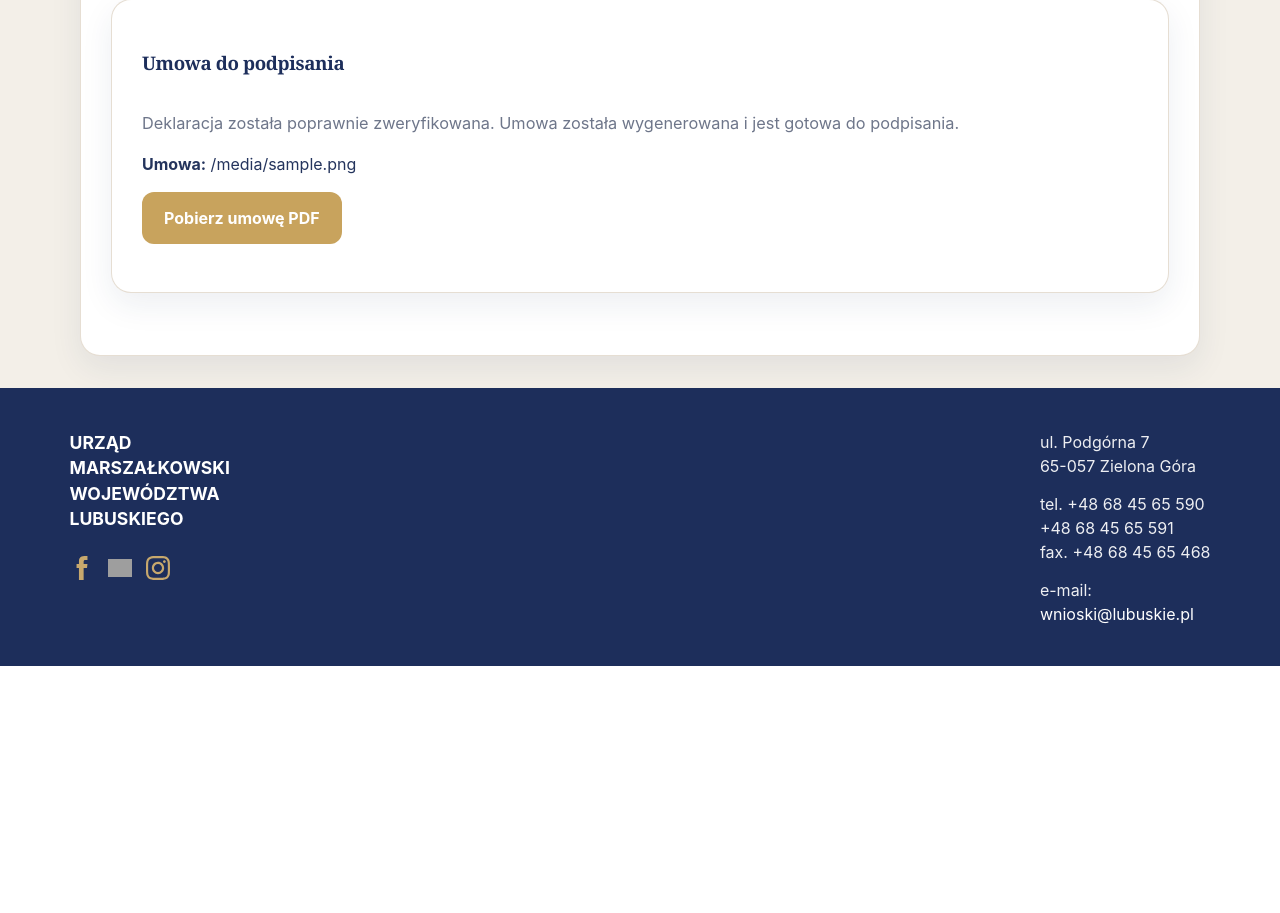
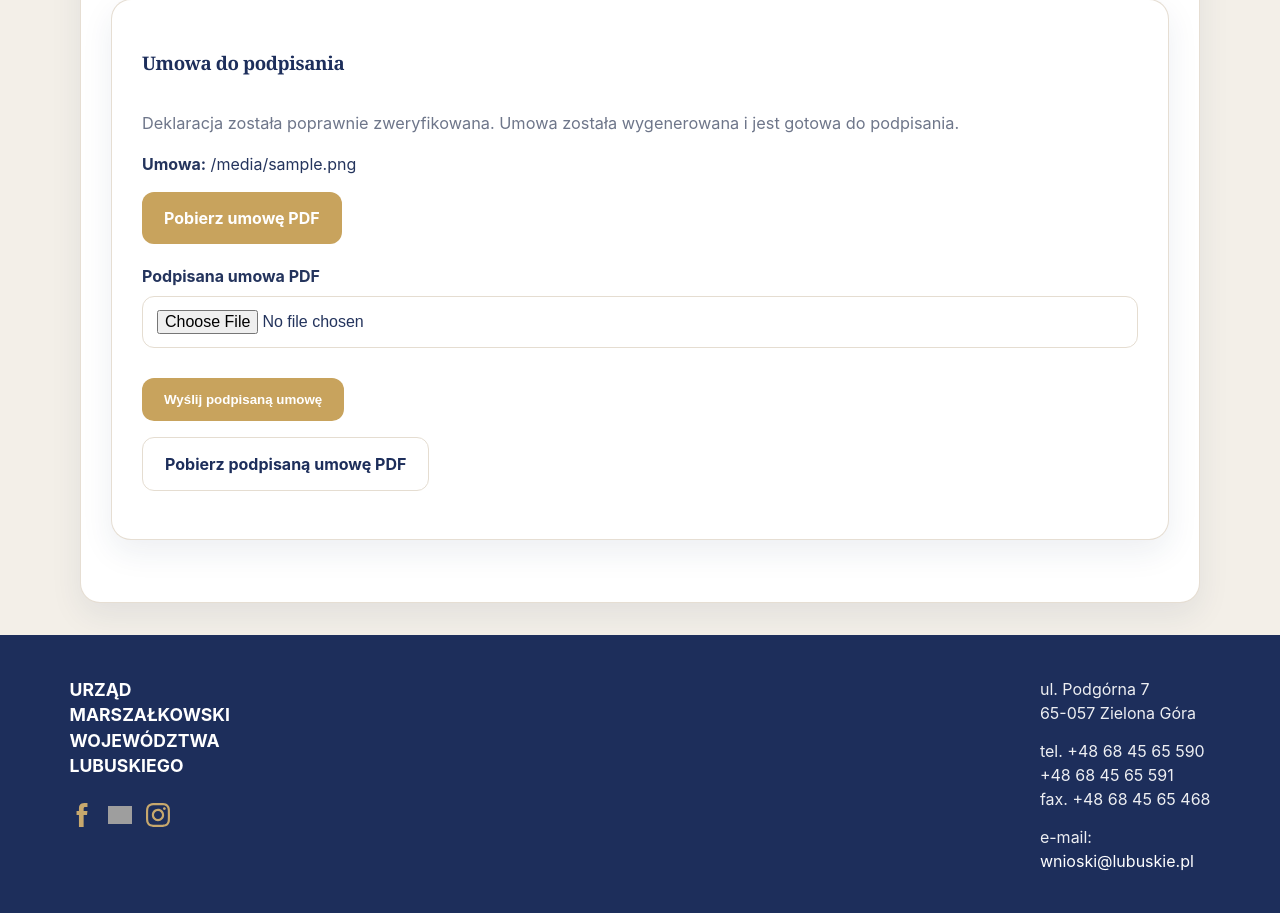
Before and after one commit to Bl4ckBend3r/dynamic-qualified-signature-form, a Flask app: template templates/documents_to_sign.html in a window 1280 px wide. Shown: the part 1106-2019 px from the top of the page. Before the commit the page ends 1772 px from the top, so only its background shows below. Run offline with Flask 3, Linux system fonts and the light colour scheme; the template is opened without the code that fills it: most values are stand-ins (such as "Sample title", 1, 10 or a date in 2020); grey boxes are pictures that could not be loaded.

Commit message:
Add signed agreement upload form to signing page

```diff
--- a/templates/documents_to_sign.html
+++ b/templates/documents_to_sign.html
@@ -132,6 +132,51 @@
                             </a>
                         </div>
                     {% endif %}
+
+                    {% if result.agreement_upload_url %}
+                        <form
+                            method="post"
+                            action="{{ result.agreement_upload_url }}"
+                            enctype="multipart/form-data"
+                            class="dynamic-form"
+                            style="margin-top: 20px;"
+                        >
+                            <div class="form-row width-full">
+                                <label for="signed_agreement_pdf">Podpisana umowa PDF</label>
+                                <input
+                                    type="file"
+                                    id="signed_agreement_pdf"
+                                    name="signed_agreement_pdf"
+                                    accept="application/pdf"
+                                    required
+                                >
+                            </div>
+
+                            <div class="submit-row">
+                                <button type="submit" class="btn-primary">
+                                    Wyślij podpisaną umowę
+                                </button>
+                            </div>
+                        </form>
+                    {% endif %}
+
+                    {% if result.agreement_signature_valid %}
+                        <p style="margin-top: 16px;"><strong>Status podpisu umowy:</strong> Poprawny</p>
+                        {% if result.agreement_signature_type %}
+                            <p><strong>Typ podpisu:</strong> {{ result.agreement_signature_type }}</p>
+                        {% endif %}
+                    {% elif result.agreement_signature_error %}
+                        <p style="margin-top: 16px;"><strong>Status podpisu umowy:</strong> Niepoprawny</p>
+                        <p><strong>Błąd:</strong> {{ result.agreement_signature_error }}</p>
+                    {% endif %}
+
+                    {% if result.agreement_signed_url %}
+                        <div class="download-links" style="margin-top: 16px;">
+                            <a class="btn-secondary" href="{{ result.agreement_signed_url }}">
+                                Pobierz podpisaną umowę PDF
+                            </a>
+                        </div>
+                    {% endif %}
                 </div>
             {% endif %}
         </div>
```
